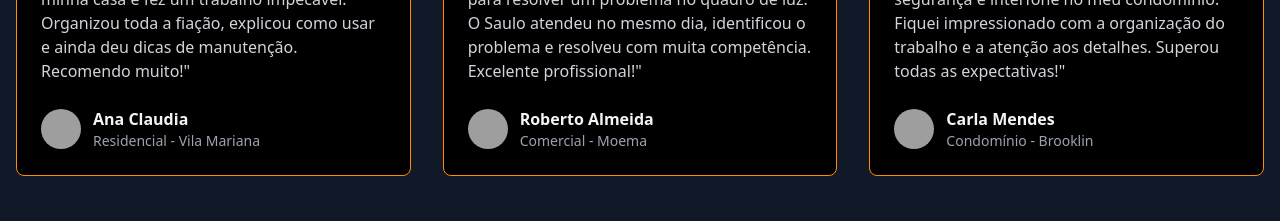
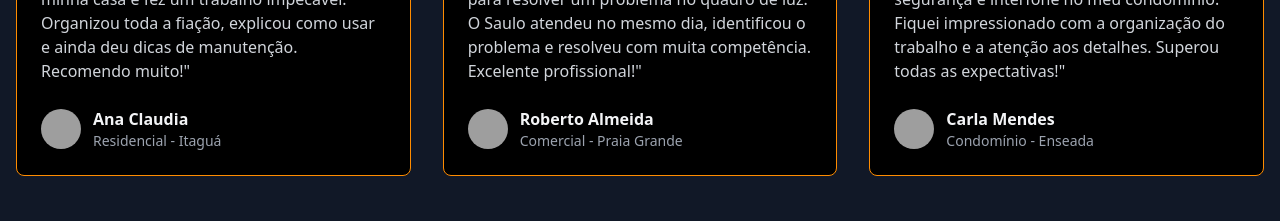
Before and after one commit to PedroFernandes2000/sos-solucoes-eletricas, a plain HTML site: page index.html in a window 1280 px wide. Shown: the part 3400-3621 px from the top of the page. Drawn offline with nearby package versions, Linux system fonts and the light colour scheme; grey boxes are pictures that could not be loaded.

Commit message:
Update index.html

```diff
--- a/index.html
+++ b/index.html
@@ -375,7 +375,7 @@
               class="w-10 h-10 rounded-full mr-3">
             <div>
               <h4 class="font-bold">Ana Claudia</h4>
-              <p class="text-gray-400 text-sm">Residencial - Vila Mariana</p>
+              <p class="text-gray-400 text-sm">Residencial - Itaguá</p>
             </div>
           </div>
         </div>
@@ -406,7 +406,7 @@
             <img src="https://randomuser.me/api/portraits/men/32.jpg" alt="Cliente" class="w-10 h-10 rounded-full mr-3">
             <div>
               <h4 class="font-bold">Roberto Almeida</h4>
-              <p class="text-gray-400 text-sm">Comercial - Moema</p>
+              <p class="text-gray-400 text-sm">Comercial - Praia Grande</p>
             </div>
           </div>
         </div>
@@ -438,7 +438,7 @@
               class="w-10 h-10 rounded-full mr-3">
             <div>
               <h4 class="font-bold">Carla Mendes</h4>
-              <p class="text-gray-400 text-sm">Condomínio - Brooklin</p>
+              <p class="text-gray-400 text-sm">Condomínio - Enseada</p>
             </div>
           </div>
         </div>
```
